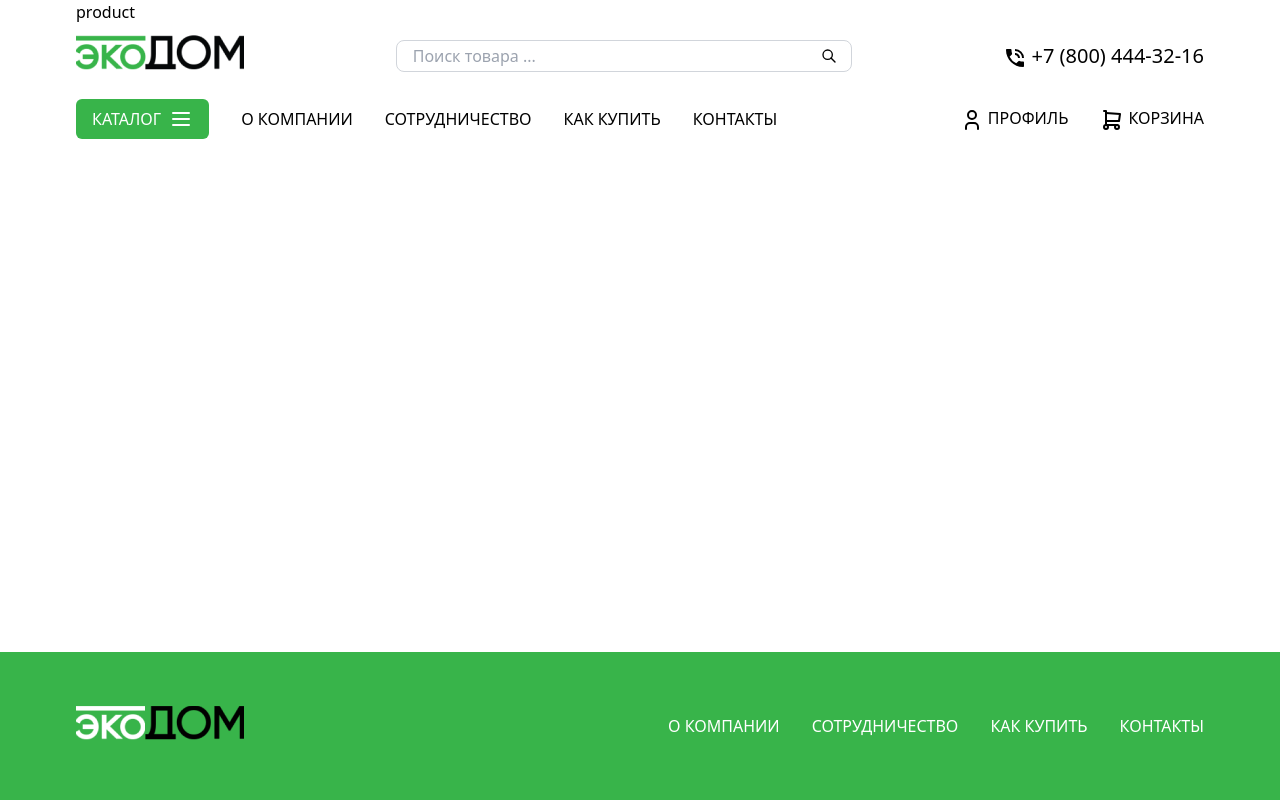
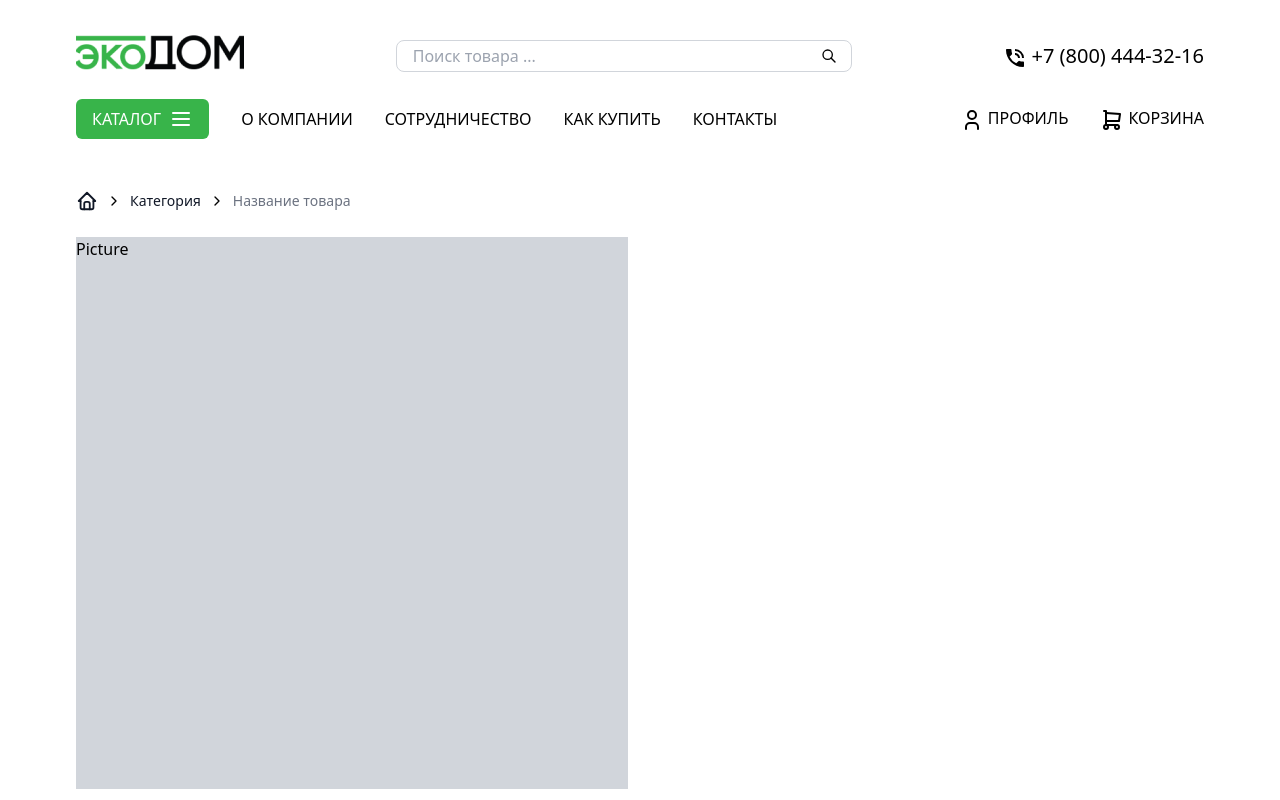
Before and after one commit to maxl85/ecodom-react, a Next.js app: page /product/product in a window 1280 px wide. Shown: the top 800 px of the page. Built offline with nearby package versions, Linux system fonts and the light colour scheme.

Commit message:
Add product

```diff
--- a/pages/product/product.tsx
+++ b/pages/product/product.tsx
@@ -1,7 +1,51 @@
+import Head from 'next/head';
+import Link from 'next/link';
 import React from 'react';
+import { TbChevronRight, TbHome } from 'react-icons/tb';
+
+const product = {
+    name: 'Название товара',
+    breadcrumbs: [
+        { id: 1, name: <TbHome className="text-[22px]" />, href: '/' },
+        { id: 2, name: 'Категория', href: '#' },
+    ],
+};
 
 const Product: React.FC = () => {
-    return <div>product</div>;
+    return (
+        <div>
+            <Head>
+                <title>ЭкоДом - Категории</title>
+            </Head>
+            <div className="pt-[190px]">
+                <nav aria-label="Breadcrumb">
+                    <ol role="list" className="flex items-center space-x-2">
+                        {product.breadcrumbs.map((breadcrumb) => (
+                            <li key={breadcrumb.id}>
+                                <div className="flex items-center">
+                                    <Link href={breadcrumb.href}>
+                                        <a className="mr-2 text-sm font-medium text-gray-900">{breadcrumb.name}</a>
+                                    </Link>
+                                    {/* <svg width={16} height={20} viewBox="0 0 16 20" fill="currentColor" xmlns="http://www.w3.org/2000/svg" aria-hidden="true" className="w-4 h-5 text-gray-300">
+                                    <path d="M5.697 4.34L8.98 16.532h1.327L7.025 4.341H5.697z" />
+                                </svg> */}
+                                    <TbChevronRight className="text-[16px]" />
+                                </div>
+                            </li>
+                        ))}
+                        <li className="text-sm">
+                            <p aria-current="page" className="font-medium text-gray-500">
+                                {product.name}
+                            </p>
+                        </li>
+                    </ol>
+                </nav>
+            </div>
+            <div className="grid grid-rows-2 grid-cols-12 gap-6 mb-[50px] mt-[25px]">
+                <div className="col-span-6 row-span-2 bg-gray-300 h-[552px]">Picture</div>
+            </div>
+        </div>
+    );
 };
 
 export default Product;
```
Also changed, not shown: 2 other files (tests, documents, lock files or other folders).
